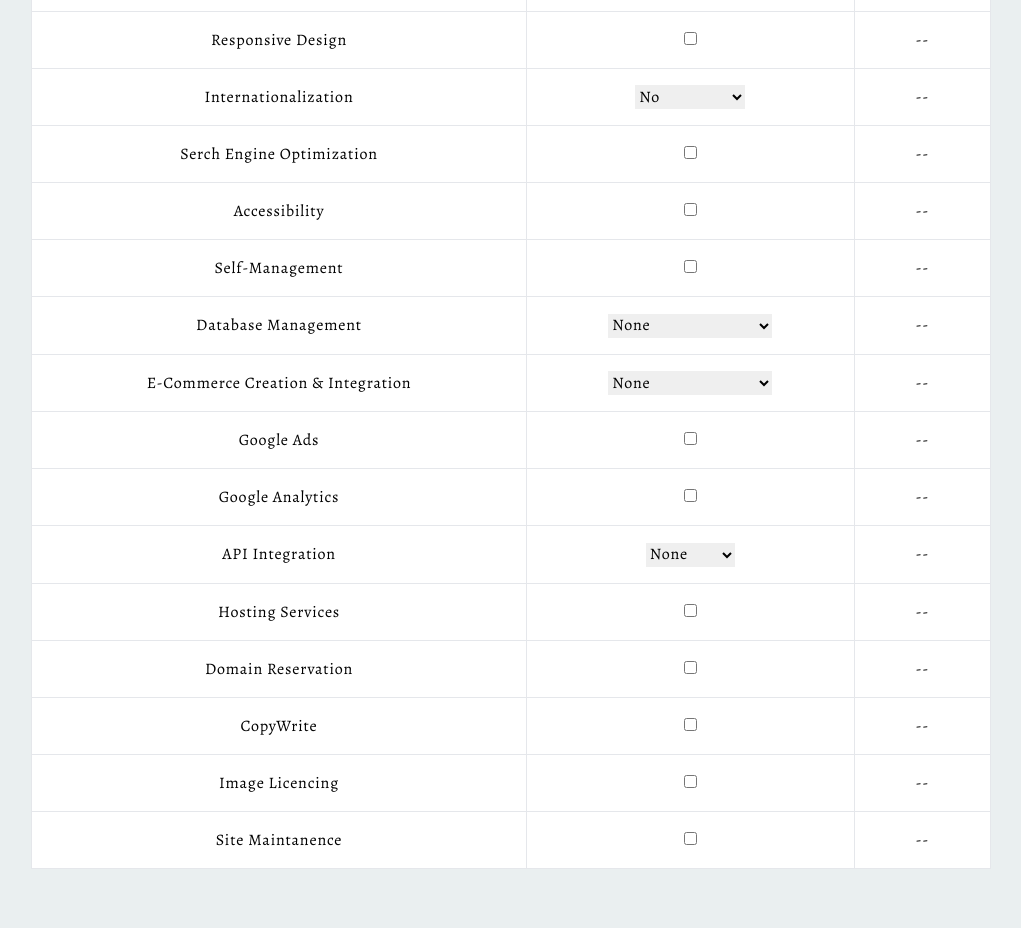
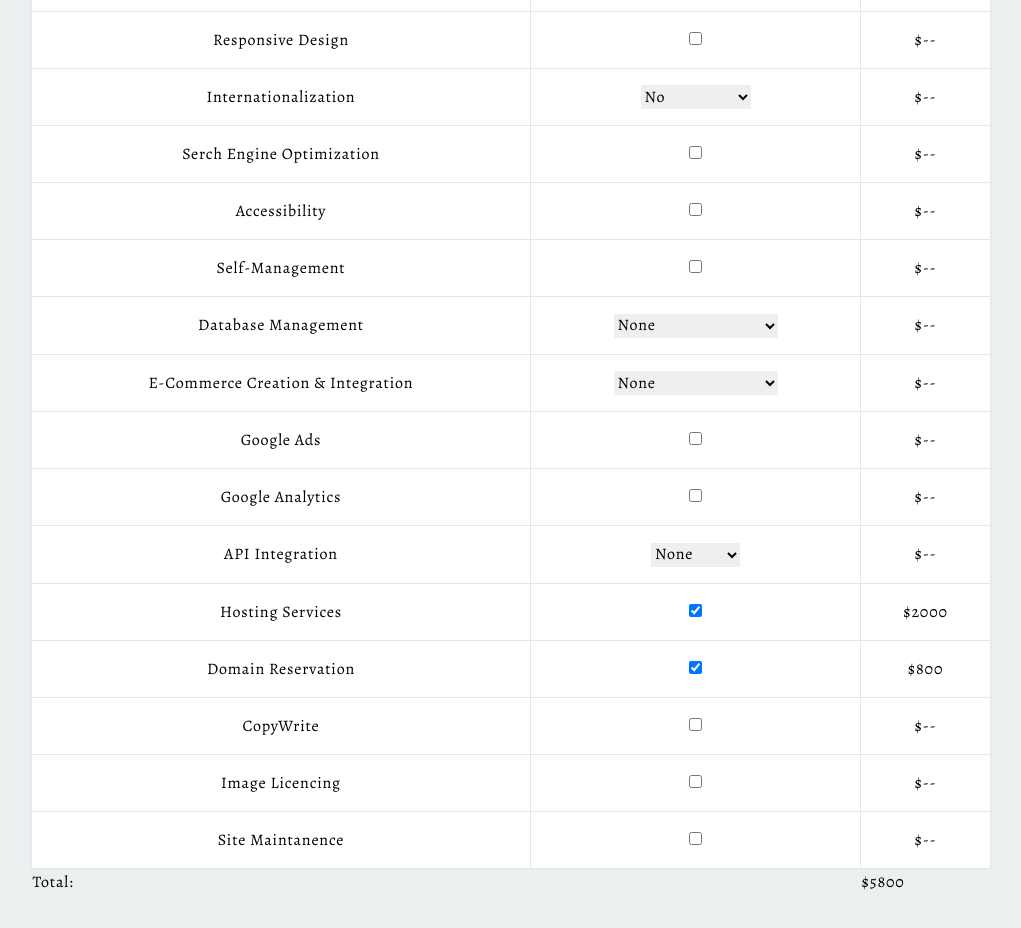
Before and after one commit to Tezcatlipoca0000/tez-web, a Next.js app: page /en in a window 1280 px wide. Shown: the part 1880-2808 px from the top of the page, without its empty margins (129-1150 px from the left). Before the commit the page ends 2749 px from the top, so only its background shows below. Built offline with nearby package versions, Linux system fonts and the light colour scheme.

Commit message:
Optimized Price tabulator

```diff
--- a/app/[locale]/components/Prices.js
+++ b/app/[locale]/components/Prices.js
@@ -7,18 +7,19 @@ export default function Prices({ dictionary }) {
     const rows = [...feats, ...servs];
     const keyList = {};
 
-    rows.forEach((key) => {
-        keyList[key] = '--';
-    });
+    rows.forEach((key) => keyList[key] = '--');
 
     const [priceState, setPriceState] = useState(keyList);
     const [optionState, setOptionState] = useState(keyList);
+    const [total, setTotal] = useState(0);
 
     useEffect(() => {
         const defaultPrices = {...keyList};
         const defaultOptions = {...keyList};
-        defaultPrices.custom = "$3,000";
-        defaultOptions.custom = '3';
+        defaultPrices.custom = 3000;
+        defaultPrices.host = 2000;
+        defaultPrices.dom = 800;
+        defaultOptions.custom = '0';
         defaultOptions.color = false;
         defaultOptions.resp = false;
         defaultOptions.inter = '0';
@@ -30,43 +31,72 @@ export default function Prices({ dictionary }) {
         defaultOptions.ads = false;
         defaultOptions.anal = false;
         defaultOptions.api = '0';
-        defaultOptions.host = false;
-        defaultOptions.dom = false;
+        defaultOptions.host = true;
+        defaultOptions.dom = true;
         defaultOptions.write = false;
         defaultOptions.img = false;
         defaultOptions.maint = false;
         setPriceState(defaultPrices);
         setOptionState(defaultOptions);
-    },{});
+        setTotal(5800);
+    },[]);
+
+    const defaultPrices = {
+        custom: [3000, 6000, [9000, 12000]],
+        color: 900,
+        resp: 1200,
+        inter: [0, 1000, [2000, 4000]],
+        seo: 1900,
+        accesib: 900,
+        manage: 1900,
+        db: [0, 1900, [1900, 3900]],
+        ecom: [0, 1900, [1900, 3900]],
+        ads: 1400,
+        anal: 1400,
+        api: [0, 1900, [1900, 3900]],
+        host: 2000,
+        dom: 800,
+        write: 1400,
+        img: 2400,
+        maint: 1900
+    }
+
+    function priceTabulator (e) {
+        const option = e.target.checked == undefined ? e.target.value : e.target.checked;
+        const key = e.target.dataset.key;
+        const newPrices = {...priceState};
+        const newOptions = {...optionState};
+        if (option === "0") {
+            newPrices[key] = defaultPrices[key][0];
+            newOptions[key] = '0';
+        } else if (option === "1") {
+            newPrices[key] = defaultPrices[key][1];
+            newOptions[key] = '1';
+        } else if (option === "2") {
+            newPrices[key] = defaultPrices[key][2];
+            newOptions[key] = '2';
+        } else if (option === true) {
+            newPrices[key] = defaultPrices[key];
+            newOptions[key] = true;
+        } else if (option === false) {
+            newPrices[key] = "--";
+            newOptions[key] = false;
+        }
+        setPriceState(newPrices);
+        setOptionState(newOptions);
+    }
 
     const components = {
         customOption : () => {
-            const onChangeInput = useCallback((e) => {
-                const option = e.target.value;
-                const newPrices = {...priceState};
-                const newOptions = {...optionState};
-                if (option === "3") {
-                    newPrices.custom = "$3,000";
-                    newOptions.custom = '3';
-                } else if (option === "6") {
-                    newPrices.custom = "$6,000";
-                    newOptions.custom = '6';
-                } else if (option === "7") {
-                    newPrices.custom = "$9,000 - $12,000";
-                    newOptions.custom = '7';
-                }
-                setPriceState(newPrices);
-                setOptionState(newOptions);
-            }, [optionState.custom]);
             return (
-                <select onChange={onChangeInput} defaultValue={optionState.custom}>
-                    <option value={'3'}>
+                <select onChange={priceTabulator} data-key={'custom'} defaultValue={optionState.custom}>
+                    <option value={'0'}>
                         Up to 3 Sections
                     </option>
-                    <option value={'6'}>
+                    <option value={'1'}>
                         4 - 6 Sections
                     </option>
-                    <option value={'7'}>
+                    <option value={'2'}>
                         7 Sections or More
                     </option>
                 </select>
@@ -74,69 +104,24 @@ export default function Prices({ dictionary }) {
         },
 
         colorOption : () => {
-            const onChangeInput = useCallback((e) => {
-                const option = e.target.checked;
-                const newPrices = {...priceState};
-                const newOptions = {...optionState};
-                if (option === true) {
-                    newPrices.color = "$900";
-                    newOptions.color = true;
-                } else if (option === false) {
-                    newPrices.color = "--";
-                    newOptions.color = false;
-                }
-                setPriceState(newPrices);
-                setOptionState(newOptions);
-            }, [optionState.color]);
             return (
                 <>
-                    <input type="checkbox" onChange={onChangeInput} checked={optionState.color} />
+                    <input type="checkbox" data-key={'color'} onChange={priceTabulator} checked={optionState.color} />
                 </>
             );
         },
 
         respOption : () => {
-            const onChangeInput = useCallback((e) => {
-                const option = e.target.checked;
-                const newPrices = {...priceState};
-                const newOptions = {...optionState};
-                if (option === true) {
-                    newPrices.resp = "$1,200";
-                    newOptions.resp = true;
-                } else if (option === false) {
-                    newPrices.resp = "--";
-                    newOptions.resp = false;
-                }
-                setPriceState(newPrices);
-                setOptionState(newOptions);
-            }, [optionState.resp]);
             return (
                 <>
-                    <input type="checkbox" onChange={onChangeInput} checked={optionState.resp} />
+                    <input type="checkbox"  onChange={priceTabulator} data-key={'resp'} checked={optionState.resp} />
                 </>
             );
         },
 
         interOption : () => {
-            const onChangeInput = useCallback((e) => {
-                const option = e.target.value;
-                const newPrices = {...priceState};
-                const newOptions = {...optionState};
-                if (option === "0") {
-                    newPrices.inter = "--";
-                    newOptions.inter = '0';
-                } else if (option === "2") {
-                    newPrices.inter = "$1,000";
-                    newOptions.inter = '2';
-                } else if (option === "3") {
-                    newPrices.inter = "$2,000 - $4,000";
-                    newOptions.inter = '3';
-                }
-                setPriceState(newPrices);
-                setOptionState(newOptions);
-            }, [optionState.inter]);
             return (
-                <select onChange={onChangeInput} defaultValue={optionState.inter}>
+                <select  onChange={priceTabulator} data-key={'inter'} defaultValue={optionState.inter}>
                     <option value={"0"}>
                         No
                     </option>
@@ -151,91 +136,32 @@ export default function Prices({ dictionary }) {
         },
 
         seoOption : () => {
-            const onChangeInput = useCallback((e) => {
-                const option = e.target.checked;
-                const newPrices = {...priceState};
-                const newOptions = {...optionState};
-                if (option === true) {
-                    newPrices.seo = "$1,900";
-                    newOptions.seo = true;
-                } else if (option === false) {
-                    newPrices.seo = "--";
-                    newOptions.seo = false;
-                }
-                setPriceState(newPrices);
-                setOptionState(newOptions);
-            }, [optionState.seo]);
             return (
                 <>
-                    <input type="checkbox" onChange={onChangeInput} checked={optionState.seo} />
+                    <input type="checkbox"  onChange={priceTabulator} data-key={'seo'} checked={optionState.seo} />
                 </>
             );
         },
 
         accesibOption : () => {
-            const onChangeInput = useCallback((e) => {
-                const option = e.target.checked;
-                const newPrices = {...priceState};
-                const newOptions = {...optionState};
-                if (option === true) {
-                    newPrices.accesib = "$900";
-                    newOptions.accesib = true;
-                } else if (option === false) {
-                    newPrices.accesib = "--";
-                    newOptions.accesib = false;
-                }
-                setPriceState(newPrices);
-                setOptionState(newOptions);
-            }, [optionState.accesib]);
             return (
                 <>
-                    <input type="checkbox" onChange={onChangeInput} checked={optionState.accesib} />
+                    <input type="checkbox"  onChange={priceTabulator} data-key={'accesib'} checked={optionState.accesib} />
                 </>
             );
         },
 
         manageOption : () => {
-            const onChangeInput = useCallback((e) => {
-                const option = e.target.checked;
-                const newPrices = {...priceState};
-                const newOptions = {...optionState};
-                if (option === true) {
-                    newPrices.manage = "1,900";
-                    newOptions.manage = true;
-                } else if (option === false) {
-                    newPrices.manage = "--";
-                    newOptions.manage = false;
-                }
-                setPriceState(newPrices);
-                setOptionState(newOptions);
-            }, [optionState.manage]);
             return (
                 <>
-                    <input type="checkbox" onChange={onChangeInput} checked={optionState.manage} />
+                    <input type="checkbox"  onChange={priceTabulator} data-key={'manage'} checked={optionState.manage} />
                 </>
             );
         },
 
         dbOption : () => {
-            const onChangeInput = useCallback((e) => {
-                const option = e.target.value;
-                const newPrices = {...priceState};
-                const newOptions = {...optionState};
-                if (option === "0") {
-                    newPrices.db = "--";
-                    newOptions.db = '0';
-                } else if (option === "1") {
-                    newPrices.db = "$1,900";
-                    newOptions.db = '1';
-                } else if (option === "2") {
-                    newPrices.db = "$1,900 - $3,900";
-                    newOptions.db = '2';
-                }
-                setPriceState(newPrices);
-                setOptionState(newOptions);
-            }, [optionState.db]);
             return (
-                <select onChange={onChangeInput} defaultValue={optionState.db}>
+                <select  onChange={priceTabulator} data-key={'db'} defaultValue={optionState.db}>
                     <option value={"0"}>
                         None
                     </option>
@@ -250,25 +176,8 @@ export default function Prices({ dictionary }) {
         },
 
         ecomOption : () => {
-            const onChangeInput = useCallback((e) => {
-                const option = e.target.value;
-                const newPrices = {...priceState};
-                const newOptions = {...optionState};
-                if (option === "0") {
-                    newPrices.ecom = "--";
-                    newOptions.ecom = '0';
-                } else if (option === "1") {
-                    newPrices.ecom = "$1,900";
-                    newOptions.ecom = '1';
-                } else if (option === "2") {
-                    newPrices.ecom = "$1,900 - $3,900";
-                    newOptions.ecom = '2';
-                }
-                setPriceState(newPrices);
-                setOptionState(newOptions);
-            }, [optionState.ecom]);
             return (
-                <select onChange={onChangeInput} defaultValue={optionState.ecom}>
+                <select  onChange={priceTabulator} data-key={'ecom'} defaultValue={optionState.ecom}>
                     <option value={"0"}>
                         None
                     </option>
@@ -283,70 +192,25 @@ export default function Prices({ dictionary }) {
         },
 
         adsOption : () => {
-            const onChangeInput = useCallback((e) => {
-                const option = e.target.checked;
-                const newPrices = {...priceState};
-                const newOptions = {...optionState};
-                if (option === true) {
-                    newPrices.ads = "1,400";
-                    newOptions.ads = true;
-                } else if (option === false) {
-                    newPrices.ads = "--";
-                    newOptions.ads = false;
-                }
-                setPriceState(newPrices);
-                setOptionState(newOptions);
-            }, [optionState.ads]);
             return (
                 <>
-                    <input type="checkbox" onChange={onChangeInput} checked={optionState.ads} />
+                    <input type="checkbox"  onChange={priceTabulator} data-key={'ads'} checked={optionState.ads} />
                 </>
             );
         },
 
         analOption : () => {
-            const onChangeInput = useCallback((e) => {
-                const option = e.target.checked;
-                const newPrices = {...priceState};
-                const newOptions = {...optionState};
-                if (option === true) {
-                    newPrices.anal = "1,400";
-                    newOptions.anal = true;
-                } else if (option === false) {
-                    newPrices.anal = "--";
-                    newOptions.anal = false;
-                }
-                setPriceState(newPrices);
-                setOptionState(newOptions);
-            }, [optionState.anal]);
             return (
                 <>
-                    <input type="checkbox" onChange={onChangeInput} checked={optionState.anal} />
+                    <input type="checkbox"  onChange={priceTabulator} data-key={'anal'} checked={optionState.anal} />
                 </>
             );
         },
 
         apiOption : () => {
-            const onChangeInput = useCallback((e) => {
-                const option = e.target.value;
-                const newPrices = {...priceState};
-                const newOptions = {...optionState};
-                if (option === "0") {
-                    newPrices.api = "--";
-                    newOptions.api = '0';
-                } else if (option === "1") {
-                    newPrices.api = "$1,900";
-                    newOptions.api = '1';
-                } else if (option === "2") {
-                    newPrices.api = "$1,900 - $3,900";
-                    newOptions.api = '2';
-                }
-                setPriceState(newPrices);
-                setOptionState(newOptions);
-            }, [optionState.api]);
             return (
                 <>
-                <select onChange={onChangeInput} defaultValue={optionState.api}>
+                <select  onChange={priceTabulator} data-key={'api'} defaultValue={optionState.api}>
                     <option value={"0"}>
                         None
                     </option>
@@ -362,111 +226,41 @@ export default function Prices({ dictionary }) {
         },
 
         hostOption : () => {
-            const onChangeInput = useCallback((e) => {
-                const option = e.target.checked;
-                const newPrices = {...priceState};
-                const newOptions = {...optionState};
-                if (option === true) {
-                    newPrices.host = "$2,000 / Year";
-                    newOptions.host = true;
-                } else if (option === false) {
-                    newPrices.host = "--";
-                    newOptions.host = false;
-                }
-                setPriceState(newPrices);
-                setOptionState(newOptions);
-            }, [optionState.host]);
             return (
                 <>
-                    <input type="checkbox" onChange={onChangeInput} checked={optionState.host} />
+                    <input type="checkbox"  onChange={priceTabulator} data-key={'host'} checked={optionState.host} />
                 </>
             );
         },
 
         domOption : () => {
-            const onChangeInput = useCallback((e) => {
-                const option = e.target.checked;
-                const newPrices = {...priceState};
-                const newOptions = {...optionState};
-                if (option === true) {
-                    newPrices.dom = "$800 / Year";
-                    newOptions.dom = true;
-                } else if (option === false) {
-                    newPrices.dom = "--";
-                    newOptions.dom = false;
-                }
-                setPriceState(newPrices);
-                setOptionState(newOptions);
-            }, [optionState.dom]);
             return (
                 <>
-                    <input type="checkbox" onChange={onChangeInput} checked={optionState.dom} />
+                    <input type="checkbox"  onChange={priceTabulator} data-key={'dom'} checked={optionState.dom} />
                 </>
             );
         },
 
         writeOption : () => {
-            const onChangeInput = useCallback((e) => {
-                const option = e.target.checked;
-                const newPrices = {...priceState};
-                const newOptions = {...optionState};
-                if (option === true) {
-                    newPrices.write = "1,400";
-                    newOptions.write = true;
-                } else if (option === false) {
-                    newPrices.write = "--";
-                    newOptions.write = false;
-                }
-                setPriceState(newPrices);
-                setOptionState(newOptions);
-            }, [optionState.write]);
             return (
                 <>
-                    <input type="checkbox" onChange={onChangeInput} checked={optionState.write} />
+                    <input type="checkbox"  onChange={priceTabulator} data-key={'write'} checked={optionState.write} />
                 </>
             );
         },
 
         imgOption : () => {
-            const onChangeInput = useCallback((e) => {
-                const option = e.target.checked;
-                const newPrices = {...priceState};
-                const newOptions = {...optionState};
-                if (option === true) {
-                    newPrices.img = "2,400";
-                    newOptions.img = true;
-                } else if (option === false) {
-                    newPrices.img = "--";
-                    newOptions.img = false;
-                }
-                setPriceState(newPrices);
-                setOptionState(newOptions);
-            }, [optionState.img]);
             return (
                 <>
-                    <input type="checkbox" onChange={onChangeInput} checked={optionState.img} />
+                    <input type="checkbox"  onChange={priceTabulator} data-key={'img'} checked={optionState.img} />
                 </>
             );
         },
 
         maintOption : () => {
-            const onChangeInput = useCallback((e) => {
-                const option = e.target.checked;
-                const newPrices = {...priceState};
-                const newOptions = {...optionState};
-                if (option === true) {
-                    newPrices.maint = "1,900 / Year";
-                    newOptions.maint = true;
-                } else if (option === false) {
-                    newPrices.maint = "--";
-                    newOptions.maint = false;
-                }
-                setPriceState(newPrices);
-                setOptionState(newOptions);
-            }, [optionState.maint]);
             return (
                 <>
-                    <input type="checkbox" onChange={onChangeInput} checked={optionState.maint} />
+                    <input type="checkbox"  onChange={priceTabulator} data-key={'maint'} checked={optionState.maint} />
                 </>
             );
         },
@@ -505,7 +299,7 @@ export default function Prices({ dictionary }) {
                     {options[idx]}
                 </td>
                 <td className="border text-center p-4">
-                    {priceState[key]}
+                    {Array.isArray(priceState[key]) ? `$${priceState[key][0]} - $${priceState[key][1]}` : `$${priceState[key]}`}
                 </td>
             </tr>
         );
@@ -513,8 +307,10 @@ export default function Prices({ dictionary }) {
 
     return (
         <>
-        <h2>Prices:</h2>
-        <table className="w-3/4 table-auto">
+            <h2>
+                Prices:
+            </h2>
+            <table className="w-3/4 table-auto mb-14">
                 <thead className="text-xl text-gray-700 uppercase bg-gray-50 dark:bg-gray-700 dark:text-gray-400">
                     <tr>
                         <th>
@@ -532,7 +328,14 @@ export default function Prices({ dictionary }) {
                     {bodyRows}
                 </tbody>
                 <tfoot>
-
+                    <tr>
+                        <td colSpan={2}>
+                            Total:
+                        </td>
+                        <td>
+                            {`$${total}`}
+                        </td>
+                    </tr>
                 </tfoot>
             </table>
         </>
```
Lines whose indentation alone changed are shown as unchanged.
